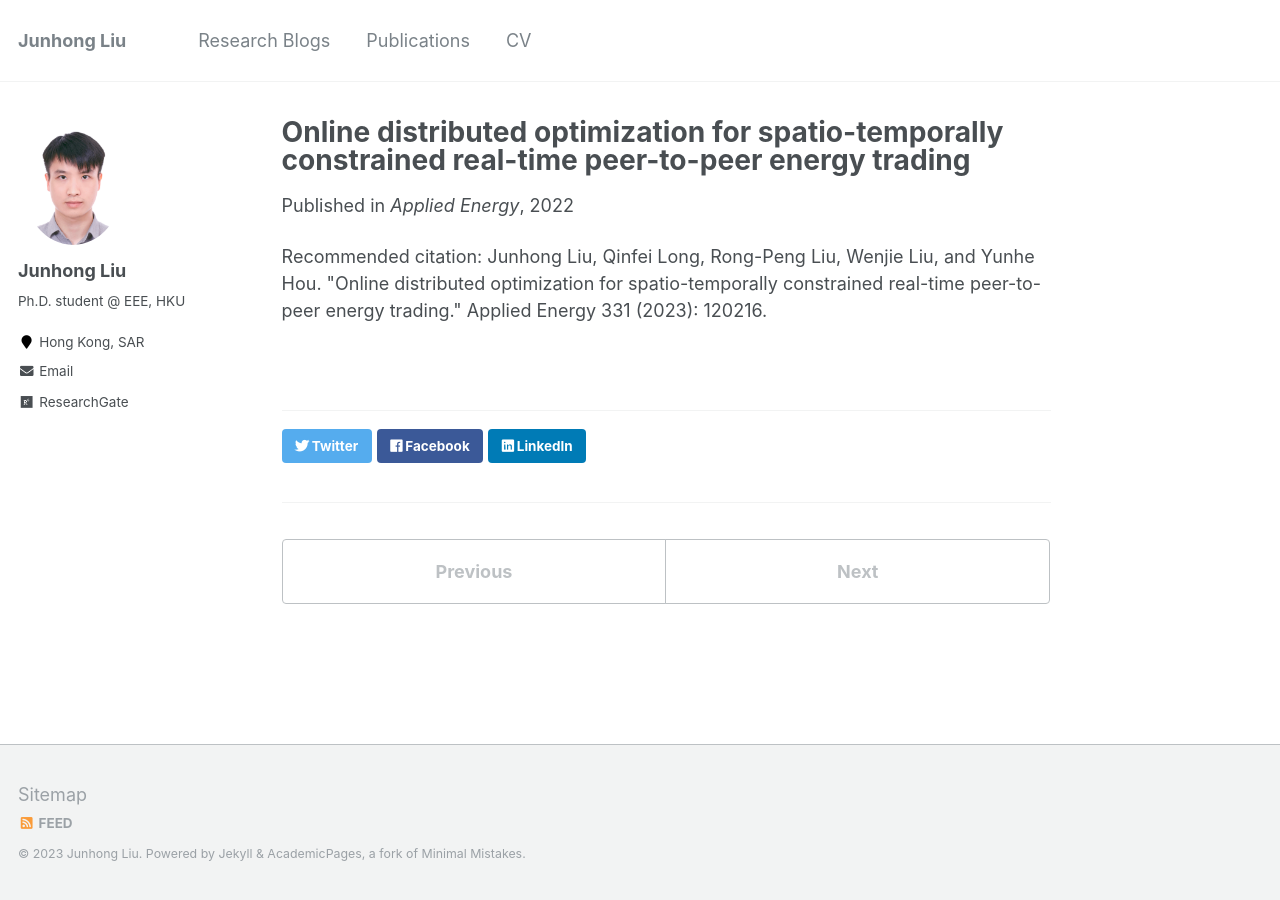
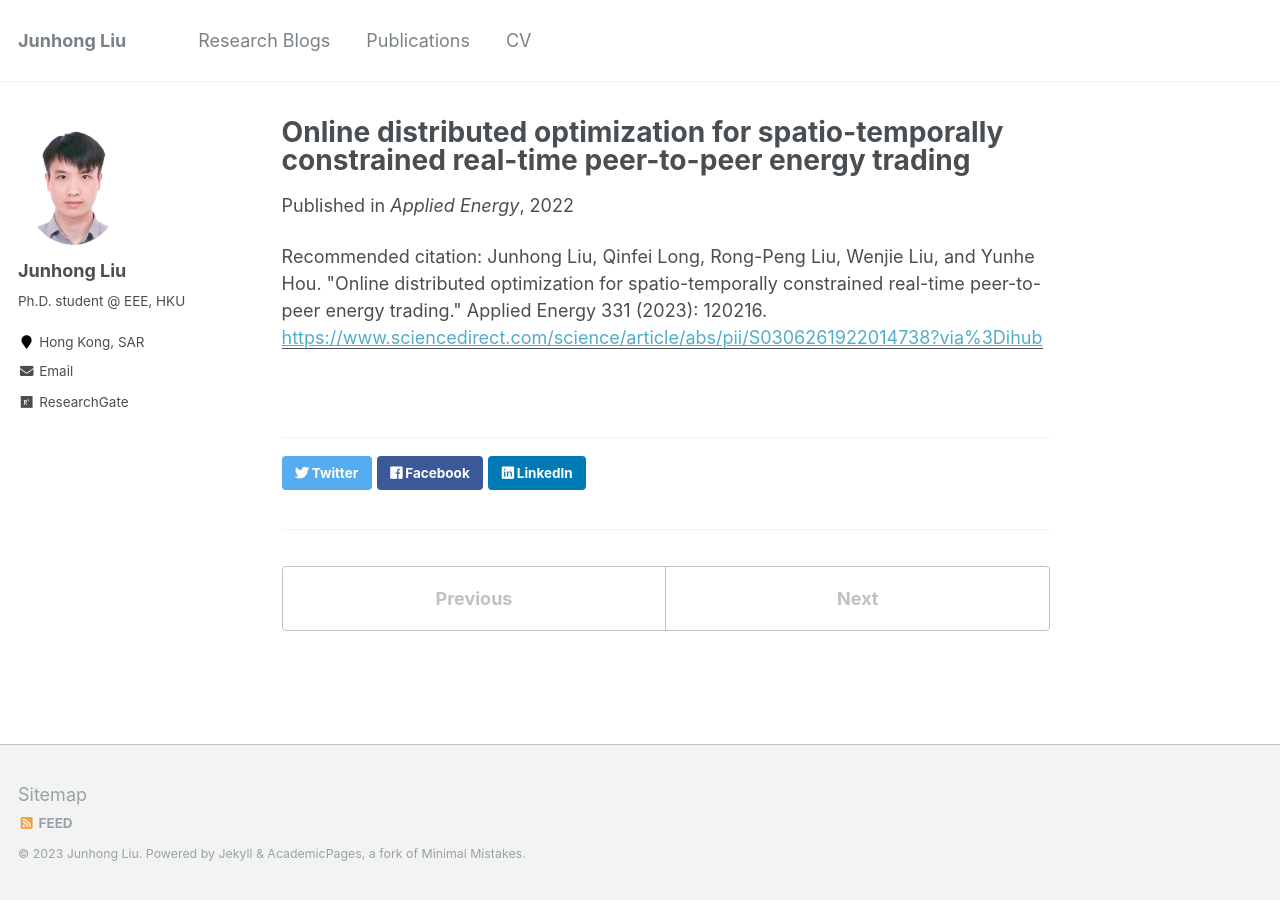
Before and after one commit to johnny-eee/online, a Jekyll site: the page built from _publications/2022-11-23-paper-title-number-1.md, in a window 1280 px wide. Built offline with Jekyll 4.4.1, drawn with Linux system fonts in a browser that asks for light colours; part of the change alters nothing that is shown.

Commit message:
Update 2022-11-23-paper-title-number-1.md

```diff
--- a/_publications/2022-11-23-paper-title-number-1.md
+++ b/_publications/2022-11-23-paper-title-number-1.md
@@ -6,6 +6,6 @@ permalink: /publication/2022-11-23-paper-title-number-1
 excerpt: 'The real-time P2P energy trading problem is formulated as a spatio-temporally constrained stochastic optimization problem.'
 date: 2022-11-23
 venue: 'Applied Energy'
-paperurl: ' '
+paperurl: 'https://www.sciencedirect.com/science/article/abs/pii/S0306261922014738?via%3Dihub'
 citation: 'Junhong Liu, Qinfei Long, Rong-Peng Liu, Wenjie Liu, and Yunhe Hou. "Online distributed optimization for spatio-temporally constrained real-time peer-to-peer energy trading." Applied Energy 331 (2023): 120216.'
 ---
```
